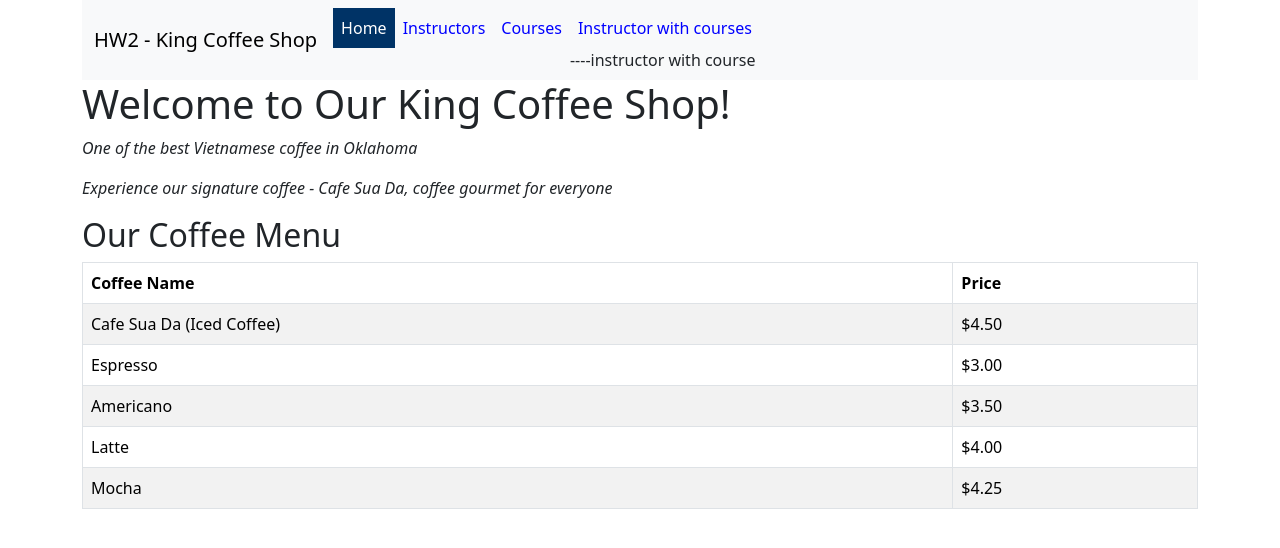
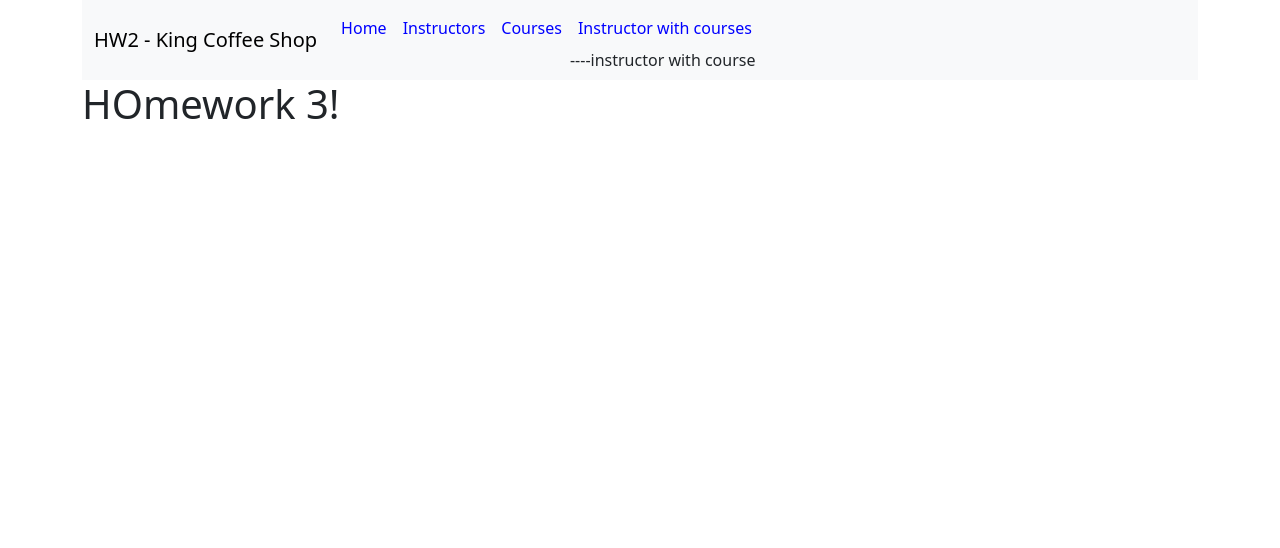
Before and after one commit to TiffThuan/Hw3, a PHP site: page / in a window 1280 px wide. Shown: the top 548 px of the page. Run offline with PHP 8.4, Linux system fonts and the light colour scheme.

Commit message:
Update index.php

```diff
--- a/index.php
+++ b/index.php
@@ -1,45 +1,11 @@
 <?php
-$pageTitle = "Welcome to Our King Coffee Shop";
+$pageTitle = "Welcome to  Course Instructors";
 
 include "view-header.php";
 ?>
 
-<h1>Welcome to Our King Coffee Shop!</h1>
-<p><em>One of the best Vietnamese coffee in Oklahoma</em></p>
-<p><em>Experience our signature coffee - Cafe Sua Da, coffee gourmet for everyone</em></p>
+<h1> HOmework 3!</h1>
 
-<!-- Coffee Menu Table -->
-<h2>Our Coffee Menu</h2>
-<table class="table table-bordered table-hover table-striped">
-    <thead>
-        <tr>
-            <th>Coffee Name</th>
-            <th>Price</th>
-        </tr>
-    </thead>
-    <tbody>
-        <tr style="background-color: #cce5ff;"> <!-- Light blue -->
-            <td>Cafe Sua Da (Iced Coffee)</td>
-            <td>$4.50</td>
-        </tr>
-        <tr style="background-color: #99ccff;"> <!-- Darker blue -->
-            <td>Espresso</td>
-            <td>$3.00</td>
-        </tr>
-        <tr style="background-color: #cce5ff;"> <!-- Light blue -->
-            <td>Americano</td>
-            <td>$3.50</td>
-        </tr>
-        <tr style="background-color: #99ccff;"> <!-- Darker blue -->
-            <td>Latte</td>
-            <td>$4.00</td>
-        </tr>
-        <tr style="background-color: #cce5ff;"> <!-- Light blue -->
-            <td>Mocha</td>
-            <td>$4.25</td>
-        </tr>
-    </tbody>
-</table>
 
 <?php
 include "view-footer.php";
```
